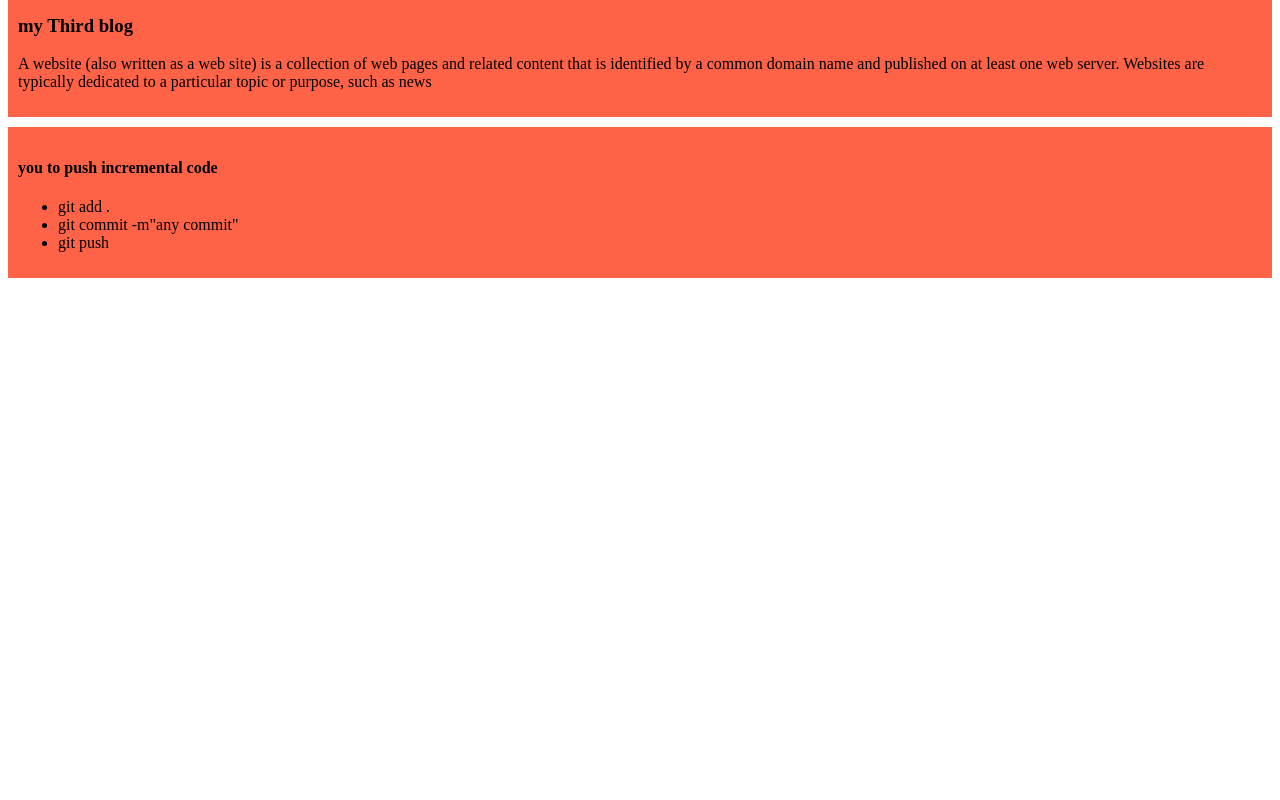
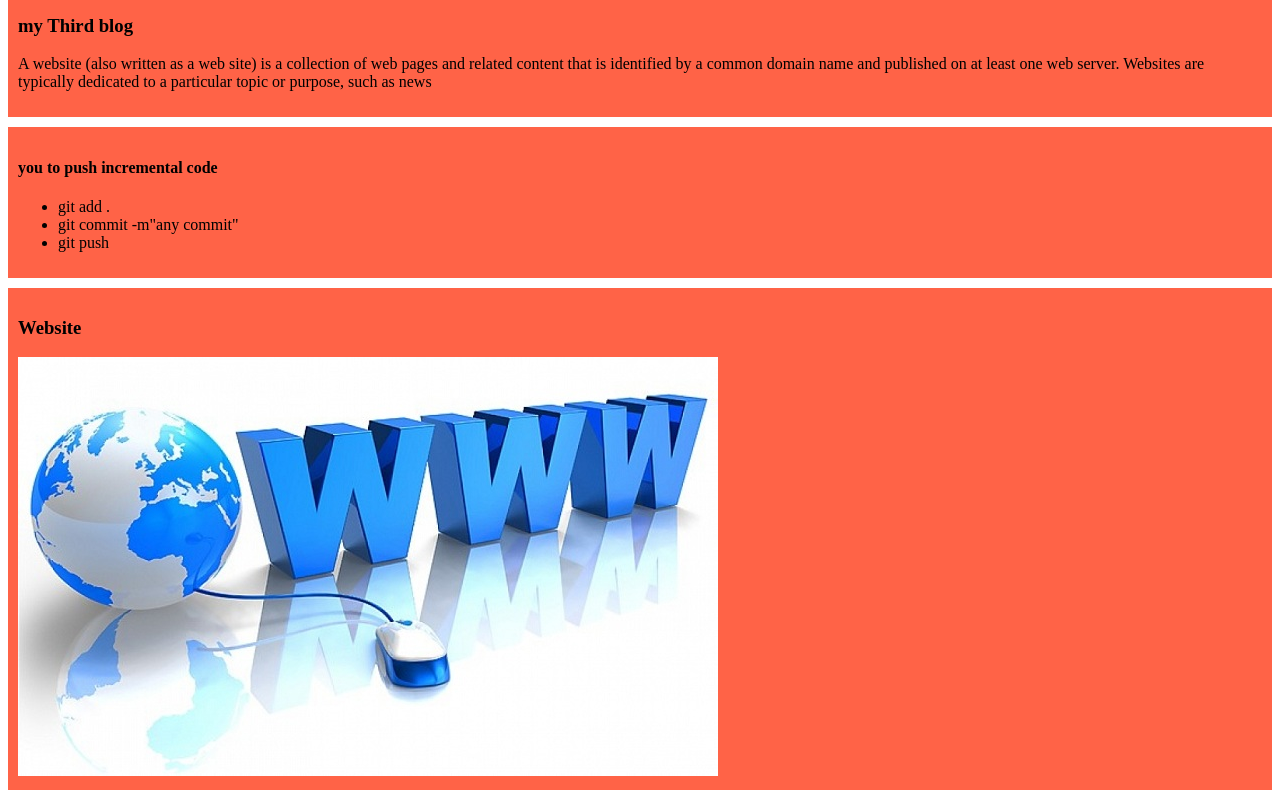
Before and after one commit to Rainy1650/my-shimple-website, a plain HTML site: page index.html in a window 1280 px wide. Shown: the part 305-1105 px from the top of the page. Before the commit the page ends 800 px from the top, so only its background shows below. Drawn offline with Linux system fonts and the light colour scheme.

Commit message:
add image

```diff
--- a/index.html
+++ b/index.html
@@ -39,5 +39,9 @@ such as news </p>
         <li> git push</li>
     </ul>
 </div>
+<div>
+    <h3>Website</h3>
+    <img src="image/WhatsApp Image 2024-03-20 at 1.57.31 PM.jpeg"
+</div>
 </body>
 </html>
```
Also changed, not shown: image/WhatsApp Image 2024-03-20 at 1.57.31 PM.jpeg (added).
